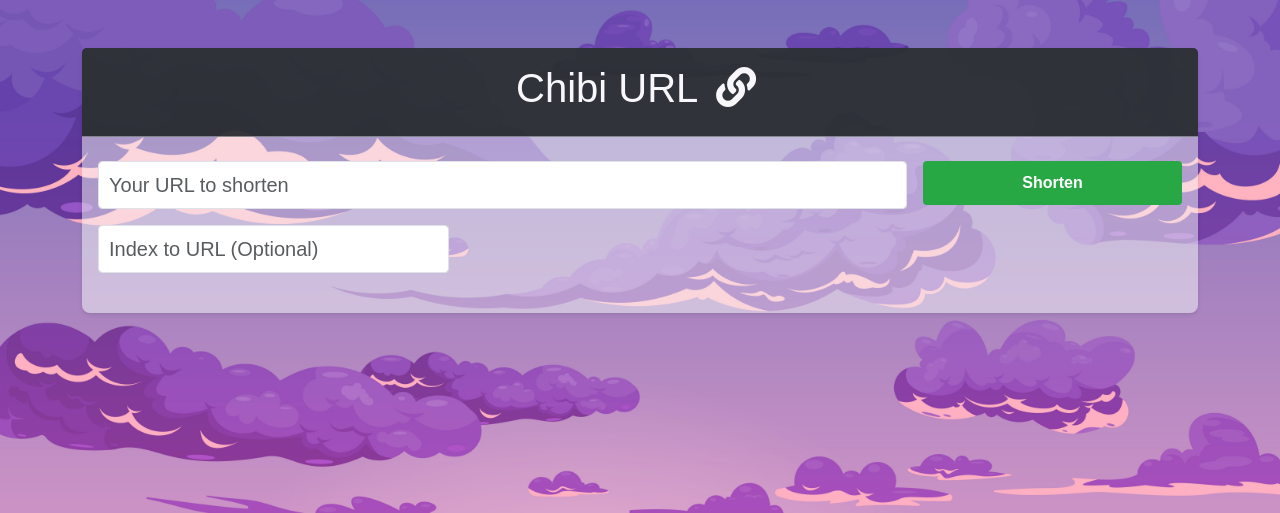
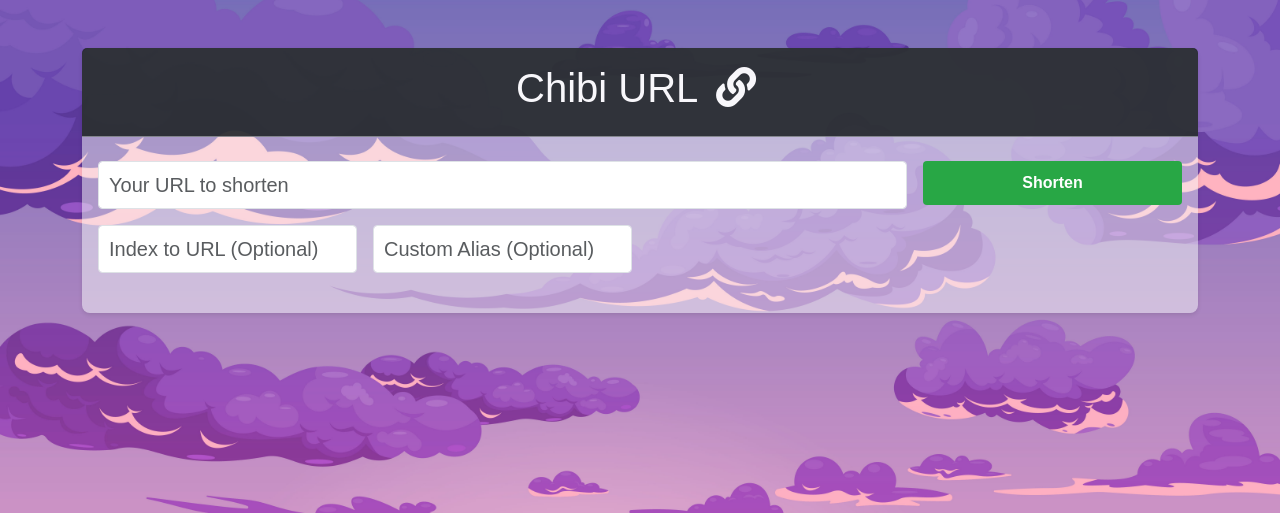
Before and after one commit to EGhost98/Chibi_URL, a Django app: page / in a window 1280 px wide. Shown: the part 72-585 px from the top of the page. Run offline with Django 4.2, Linux system fonts and the light colour scheme.

Commit message:
Custom Alias Field Added

```diff
--- a/core/settings.py
+++ b/core/settings.py
@@ -5,11 +5,11 @@ BASE_DIR = Path(__file__).resolve().parent.parent
 
 SECRET_KEY = 'django-insecure-(i53(39ls&gmdzxbufq9gyk+pq+eh)9%j86m-r*ufs+=ft_d6k'
 
-DEBUG = False
+DEBUG = True
 
 # ALLOWED_HOSTS = ['127.0.0.1','chibiurl.azurewebsites.net',]
 
-ALLOWED_HOSTS = ['chibiurl.azurewebsites.net',]
+ALLOWED_HOSTS = ['chibiurl.azurewebsites.net','*']
 
 INSTALLED_APPS = [
     'tinyurl.apps.TinyurlConfig',
--- a/tinyurl/forms.py
+++ b/tinyurl/forms.py
@@ -9,10 +9,13 @@ class ShortenerForm(forms.ModelForm):
         required=False,
         widget=forms.TextInput(attrs={"class": "form-control form-control-lg custom-field", "placeholder": "Index to URL (Optional)"})
     )
-
+    url_alias = forms.CharField(
+        required=False,
+        widget=forms.TextInput(attrs={"class": "form-control form-control-lg custom-field", "placeholder": "Custom Alias (Optional)"})
+    )
     class Meta:
         model = Shortener
-        fields = ('long_url', 'url_index',)
+        fields = ('long_url', 'url_index','url_alias',)
 
 
 class SearchForm(forms.Form):
--- a/tinyurl/models.py
+++ b/tinyurl/models.py
@@ -9,6 +9,7 @@ class Shortener(models.Model):
     long_url = models.URLField(max_length = 500) #The original link
     short_url = models.CharField(max_length=15, unique=True, blank=True) # shortened link https://domain/(short_url)
     url_index = models.CharField(max_length=100, blank=True) # index a url by giving it a custom name
+    url_alias = models.CharField(max_length=15, blank=True)
 
     class Meta:
         ordering = ["-created"]
--- a/tinyurl/templates/tinyurl/abt.html
+++ b/tinyurl/templates/tinyurl/abt.html
@@ -18,11 +18,9 @@
             <ul>
                 <li>URL Shortening</li>
                 <li>Index Your URL to easily Find Them</li>
+                <li>Alias for better Customisability</li>
                 <li>Search Functionality</li>
                 <li>User Authentication to Store Your URL's</li>
-                {% comment %}
-                <li>Secure Storage with PostgreSQL</li>
-                {% endcomment %}
                 <li>Card-style UI</li>
                 <li>
                     Copy to Clipboard, Visit URL, and Delete Button in each URL
--- a/tinyurl/templates/tinyurl/home.html
+++ b/tinyurl/templates/tinyurl/home.html
@@ -29,16 +29,25 @@
                     <div class="col-md-3">
                         <button class="btn btn-success w-100" type="submit">Shorten</button>
                     </div>
-                    <div class="col-md-4 text-end">{{ form.url_index }}</div>
+                    <div class="col-md-3 text-end">{{ form.url_index }}</div>
+                    <div class="col-md-3 text-end">{{ form.url_alias }}</div>
                 </div>
+                {% if form.errors %}
+    <div class="alert alert-danger mt-4" role="alert">
+        <p>{{ errors }}</p>
+        {% for field in form %}
+        {% if field.name == 'url_alias' %}
+        {% for error in field.errors %}
+            <li>{{ error }}</li>
+        {% endfor %}
+        {% endif %}
+    {% endfor %}
+    </div>
+    {% endif %}
             </form>
         </div>
     </div>
-    {% if errors %}
-    <div class="alert alert-danger mt-4" role="alert">
-        <p>{{ errors }}</p>
-    </div>
-    {% endif %} {% if cur %}
+    {% if cur %}
     <div class="container mt-5 fadeIn">
         <div class="row justify-content-center">
             <div class="col-md-8 col-lg-6 col-xl-4 mb-5">
--- a/tinyurl/views.py
+++ b/tinyurl/views.py
@@ -7,6 +7,9 @@ from django.views import View
 from django.utils.decorators import method_decorator
 from django.contrib.auth.decorators import login_required
 from django.core.paginator import Paginator
+from django.core.exceptions import ValidationError
+from django.forms.utils import ErrorList
+
 
 # @method_decorator(login_required, name='dispatch')
 # @method_decorator(csrf_protect, name='dispatch')
@@ -31,12 +34,21 @@ class IndexView(View):
             shortened_object = form.save(commit=False)
             if request.user.is_authenticated:
                 shortened_object.user_name = request.user
-            shortened_object.save()
-            context['cur'] = shortened_object
+            if shortened_object.url_alias:
+                if Shortener.objects.filter(url_alias=shortened_object.url_alias).exists():
+                    form.errors.setdefault('url_alias', ErrorList()).append("URL Alias Already Exists.")
+                else:
+                    shortened_object.short_url = shortened_object.url_alias
+            if not form.errors:
+                shortened_object.save()
+                context['cur'] = shortened_object
         else:
             context['errors'] = form.errors
         if request.user.is_authenticated:
-            last_entries = Shortener.objects.filter(user_name=request.user).order_by('-created')[1:4]
+            if not form.errors:
+                last_entries = Shortener.objects.filter(user_name=request.user).order_by('-created')[1:4]
+            else:
+                last_entries = Shortener.objects.filter(user_name=request.user).order_by('-created')[:3]
             context['last4'] = last_entries
         return render(request, self.template_name, context)
 
```
Also changed, not shown: db.sqlite3, tinyurl/migrations/0010_shortener_url_alias.py (added).
